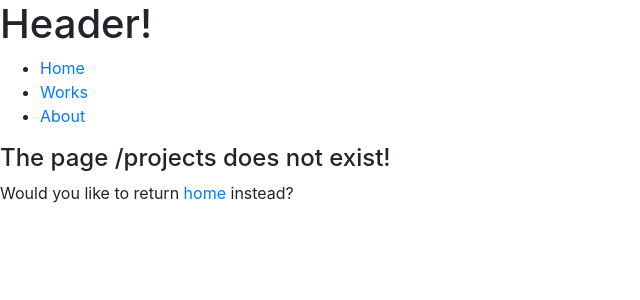
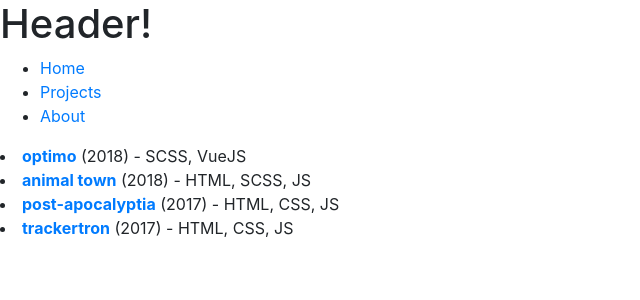
Before and after one commit to lenjha/react-portfolio, a React (Create React App) app: page /projects in a window 1280 px wide. Shown: the top 300 px of the page, without its empty margins (0-640 px from the left). Built offline with nearby package versions, Linux system fonts and the light colour scheme.

Commit message:
make projects section with links

```diff
--- a/src/components/Main.js
+++ b/src/components/Main.js
@@ -2,7 +2,7 @@ import React, { Component } from 'react';
 import { Switch, Route } from 'react-router-dom';
 import Home from './Home';
 import About from './About';
-import Works from './Works';
+import Projects from './Projects';
 import Error404 from './Error404';
 
 class Main extends Component {
@@ -10,7 +10,7 @@ class Main extends Component {
     return(
       <Switch>
         <Route exact path='/' component={Home}/>
-        <Route exact path='/works' component={Works}/>
+        <Route exact path='/projects' component={Projects}/>
         <Route exact path='/about' component={About}/>
         <Route component={Error404}/>
       </Switch>
--- a/src/components/Navigation.js
+++ b/src/components/Navigation.js
@@ -7,7 +7,7 @@ class Navigation extends Component {
       <div>
         <ul>
         <li><Link to='/'>Home</Link></li>
-        <li><Link to='/works'>Works</Link></li>
+        <li><Link to='/projects'>Projects</Link></li>
         <li><Link to='/about'>About</Link></li>
         </ul>
       </div>
--- /dev/null
+++ b/src/components/ProjectItem.js
@@ -0,0 +1,14 @@
+import React, { Component } from 'react';
+
+class ProjectItem extends Component {
+  render() {
+    console.log(this.props)
+    return(
+      <li className='project'>
+        <strong><a href={this.props.project.link} target='_blank'>{this.props.project.title}</a></strong> ({this.props.project.date}) - {this.props.project.category}
+      </li>
+    );
+  }
+}
+
+export default ProjectItem;
--- /dev/null
+++ b/src/components/Projects.js
@@ -0,0 +1,47 @@
+import React, { Component } from 'react';
+import PropTypes from 'prop-types';
+import ProjectsList from './ProjectsList';
+
+class Projects extends Component {
+  constructor() {
+    super();
+    this.state = {
+      projects: [
+        {
+          title: 'optimo',
+          link: 'http://michaelyoungrealtor.net/#/',
+          date: '2018',
+          category: 'SCSS, VueJS'
+        },
+        {
+          title: 'animal town',
+          link: 'https://github.com/lenjha/animal-town',
+          date: '2018',
+          category: 'HTML, SCSS, JS'
+        },
+        {
+          title: 'post-apocalyptia',
+          link: 'https://lenjha.github.io/welcome-to-post-apocalyptia/',
+          date: '2017',
+          category: 'HTML, CSS, JS'
+        },
+        {
+          title: 'trackertron',
+          link: 'https://lenjha.github.io/trackertron/',
+          date: '2017',
+          category: 'HTML, CSS, JS'
+        }
+      ]
+    }
+  }
+
+  render() {
+    return(
+      <div className="projects">
+        <ProjectsList projects={this.state.projects}/>
+      </div>
+    );
+  }
+}
+
+export default Projects;
--- /dev/null
+++ b/src/components/ProjectsList.js
@@ -0,0 +1,55 @@
+import React, { Component } from 'react';
+import ProjectItem from './ProjectItem';
+
+class ProjectsList extends Component {
+  render() {
+    let projectItems;
+    if(this.props.projects){
+      projectItems = this.props.projects.map(project => {
+        return (
+          <ProjectItem key={project.title} project={project} />
+        );
+      });
+    }
+    console.log(this.props)
+    return(
+      <div>
+        {projectItems}
+      </div>
+    );
+  }
+}
+
+// var masterWorksList = [
+//   {
+//     title: "1",
+//     description: "1 desc"
+//   },
+//   {
+//     title: "2",
+//     description: "2 desc"
+//   },
+//   {
+//     title: "3",
+//     description: "3 desc"
+//   }
+// ];
+//
+// function WorksList(){
+//   return (
+//     <div>
+//       <p>this is workslist</p>
+//         <div className='work'>
+//           {masterWorksList.map((work, index) =>
+//             <Work
+//                 title={work.title}
+//                 description={work.description}
+//                 key={index}
+//             />
+//           )}
+//       </div>
+//     </div>
+//   );
+// }
+
+export default ProjectsList;
--- a/src/components/Works.js
+++ /dev/null
@@ -1,18 +0,0 @@
-import React, { Component } from 'react';
-import PropTypes from 'prop-types';
-
-function Works(props){
-  return(
-    <div className='works'>
-      <h3>{props.title}</h3>
-      <p>{props.description}</p>
-    </div>
-  );
-}
-
-Works.propTypes = {
-  title: PropTypes.string.isRequired,
-  description: PropTypes.string.isRequired
-};
-
-export default Works;
```
Also changed, not shown: src/components/WorksList.js (deleted, +0 -35 lines).
